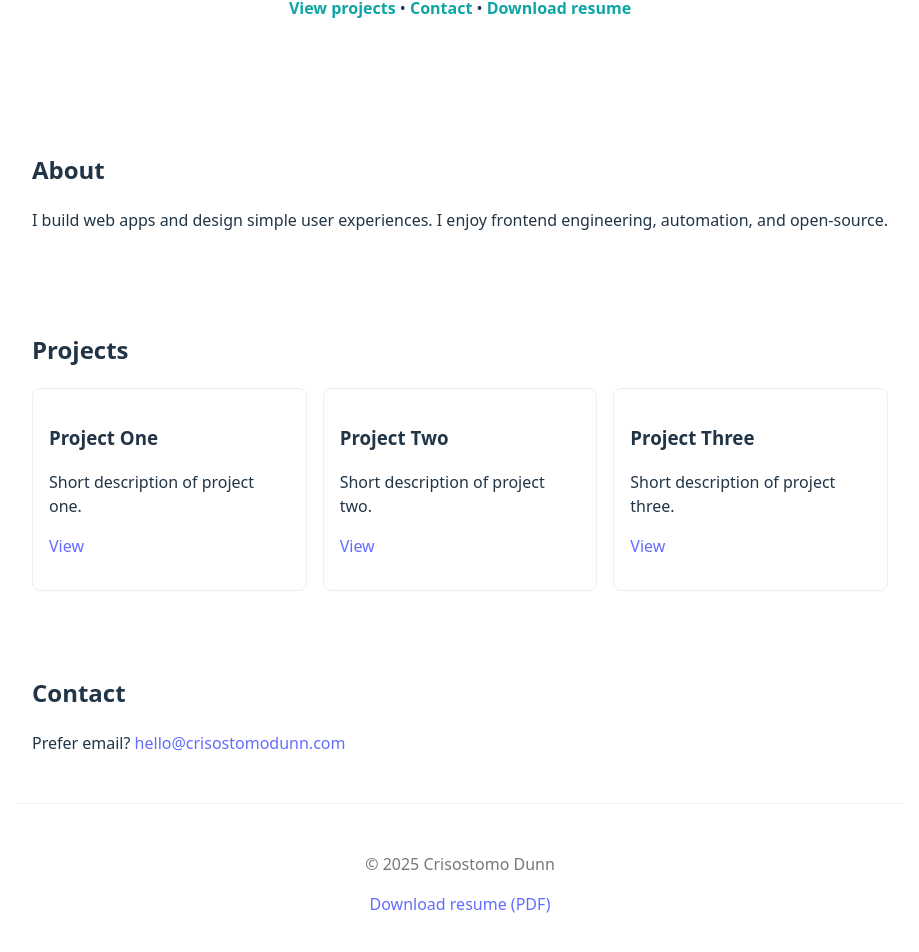
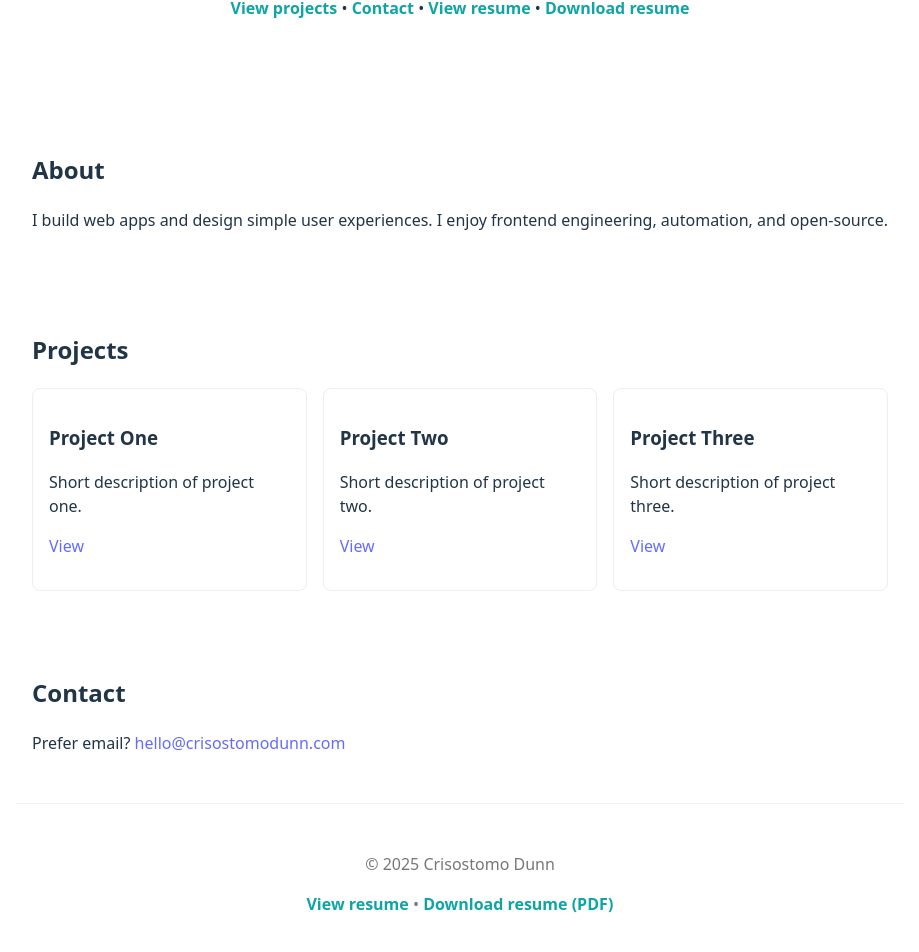
Before and after one commit to cfd24org/my-website, a React (Vite) app: page / in a window 1280 px wide. Shown: the part 190-1142 px from the top of the page, without its empty margins (180-1099 px from the left). Built offline with nearby package versions, Linux system fonts and the light colour scheme.

Commit message:
successful resume preview/download

```diff
--- a/src/App.jsx
+++ b/src/App.jsx
@@ -9,6 +9,8 @@ function Hero() {
         <a className="cta" href="#projects">View projects</a>
         &nbsp;•&nbsp;
         <a className="cta" href="mailto:hello@crisostomodunn.com">Contact</a>
+        &nbsp;•&nbsp;
+        <a className="cta" href="/resume.html" target="_blank" rel="noopener noreferrer">View resume</a>
         &nbsp;•&nbsp;
         <a className="cta" href="/resume.pdf" target="_blank" rel="noopener noreferrer" download>Download resume</a>
       </p>
@@ -62,7 +64,11 @@ function App() {
 
       <footer className="site-footer">
         <p>© {new Date().getFullYear()} Crisostomo Dunn</p>
-        <p><a href="/resume.pdf" target="_blank" rel="noopener noreferrer" download>Download resume (PDF)</a></p>
+        <p>
+          <a className="cta" href="/resume.html" target="_blank" rel="noopener noreferrer">View resume</a>
+          &nbsp;•&nbsp;
+          <a className="cta" href="/resume.pdf" target="_blank" rel="noopener noreferrer" download>Download resume (PDF)</a>
+        </p>
       </footer>
     </main>
   )
```
